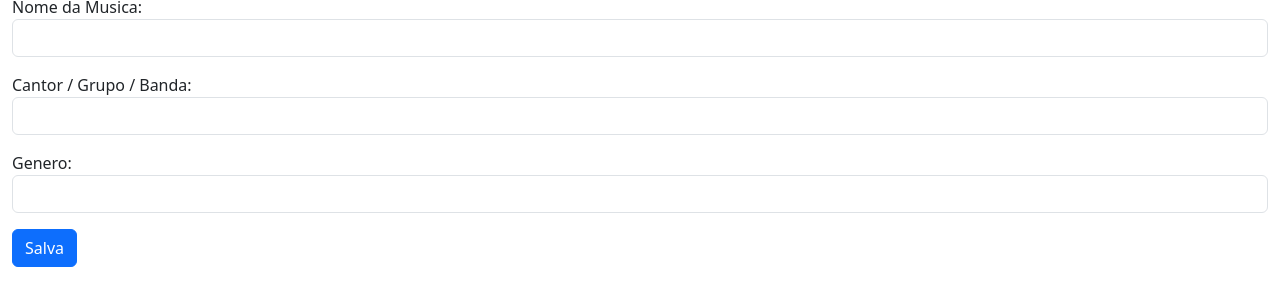
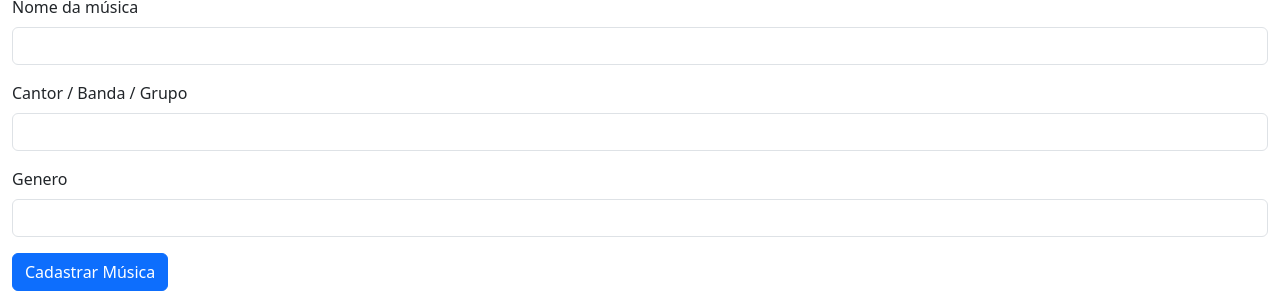
Before and after one commit to fafreir/projeto_musica_flask, a Flask app: template templates/editar_musica.html in a window 1280 px wide. Shown: the part 493-800 px from the top of the page. Run offline with Flask 3, Linux system fonts and the light colour scheme; the template is opened without the code that fills it: values that come from a table or form of the project are taken from there, most other values are stand-ins (such as "Sample title", 1, 10 or a date in 2020); parts of the project's set-up code (start-up, migrations or seed data) failed here and were passed over; some libraries are stand-ins or nearby versions.

Commit message:
Inserido o form e o token

```diff
--- a/templates/editar_musica.html
+++ b/templates/editar_musica.html
@@ -15,25 +15,26 @@
                 </figcaption>
             </figure>
 
+            {{ musica.csrf_token() }}
             <input type='hidden' name='txtId' value = {{ musica.id_musica }}>
 
             <div class='mb-3'>
-                <label for='txtNome'>Nome da Musica:</label>
-                <input type="text" name="txtNome" id='txtNome' class='form-control' value="{{ musica.nome_musica }}">
+                {{ musica.nome.label(class="form-label")}}
+                {{ musica.nome(class="form-control")}}
             </div>
 
             <div class='mb-3'>
-                <label for='txtCantor'>Cantor / Grupo / Banda:</label>
-                <input type="text" name="txtCantor" id='txtCantor' class='form-control' value= "{{ musica.cantor_banda}}">
+               {{ musica.grupo.label(class="form-label")}}
+               {{ musica.grupo(class="form-control")}}
             </div>
 
             <div class='mb-3'>
-                <label for='txtGenero'>Genero:</label>
-                <input type="text" name="txtGenero" id='txtGenero' class='form-control' value="{{ musica.genero_musica}}">
+                {{ musica.genero.label(class="form-label")}}
+                {{ musica.genero(class="form-control")}}
             </div>
 
             <div class='mb-3'>
-                <button type="submit" class='btn btn-primary'>Salva</button>
+                {{ musica.cadastrar(class="btn btn-primary")}}
             </div>
 
         </fieldset>
```
